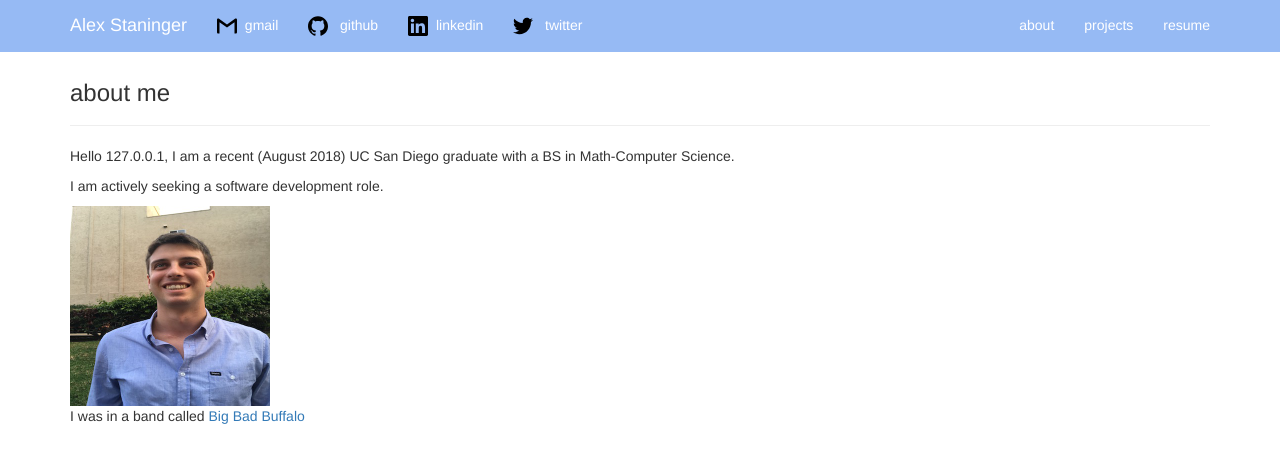
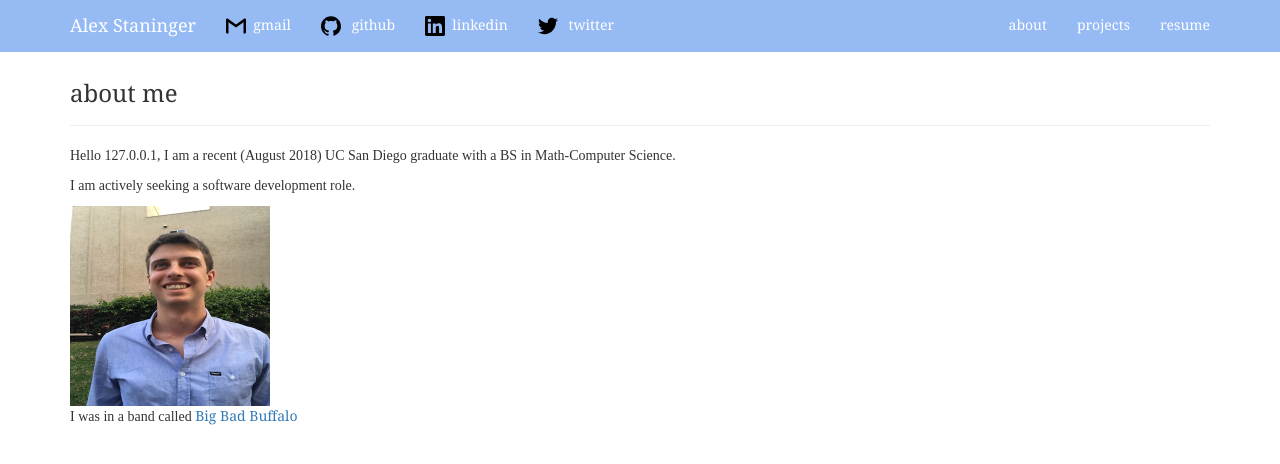
Before and after one commit to astaninger/portfolio, a Flask app: page / in a window 1280 px wide. Shown: the top 464 px of the page. Run offline with Flask 2, Linux system fonts and the light colour scheme; some libraries are stand-ins or nearby versions.

Commit message:
change font

```diff
--- a/static/css/styles.css
+++ b/static/css/styles.css
@@ -8,3 +8,11 @@ body {
 .navbar a {
     color: #ffffff;
 }
+
+* {
+    font-family: Georgia;
+}
+
+.bio p, .blurb p {
+    font-family: Helvetica-Neue !important;
+}
--- a/templates/index.html
+++ b/templates/index.html
@@ -62,9 +62,10 @@ type="image/x-icon">
   <div class="bio">
     <p> Hello {{ ip }}, I am a recent (August 2018) UC San Diego graduate with a BS in Math-Computer Science. </p>
     <p>I am actively seeking a software development role. </p>
+    <img src='static/images/me.jpg' alt='selfie' height=200 width=200>
+    <p>I was in a band called <a href='https://bigbadbuffalo.bandcamp.com' alt=music target='_blank'> Big Bad Buffalo</a></p>
   </div>
-  <img src='static/images/me.jpg' alt='selfie' height=200 width=200>
-  <p>I was in a band called <a href='https://bigbadbuffalo.bandcamp.com' alt=music target='_blank'> Big Bad Buffalo</a></p>
+
 
 </div>
 </div>
```
